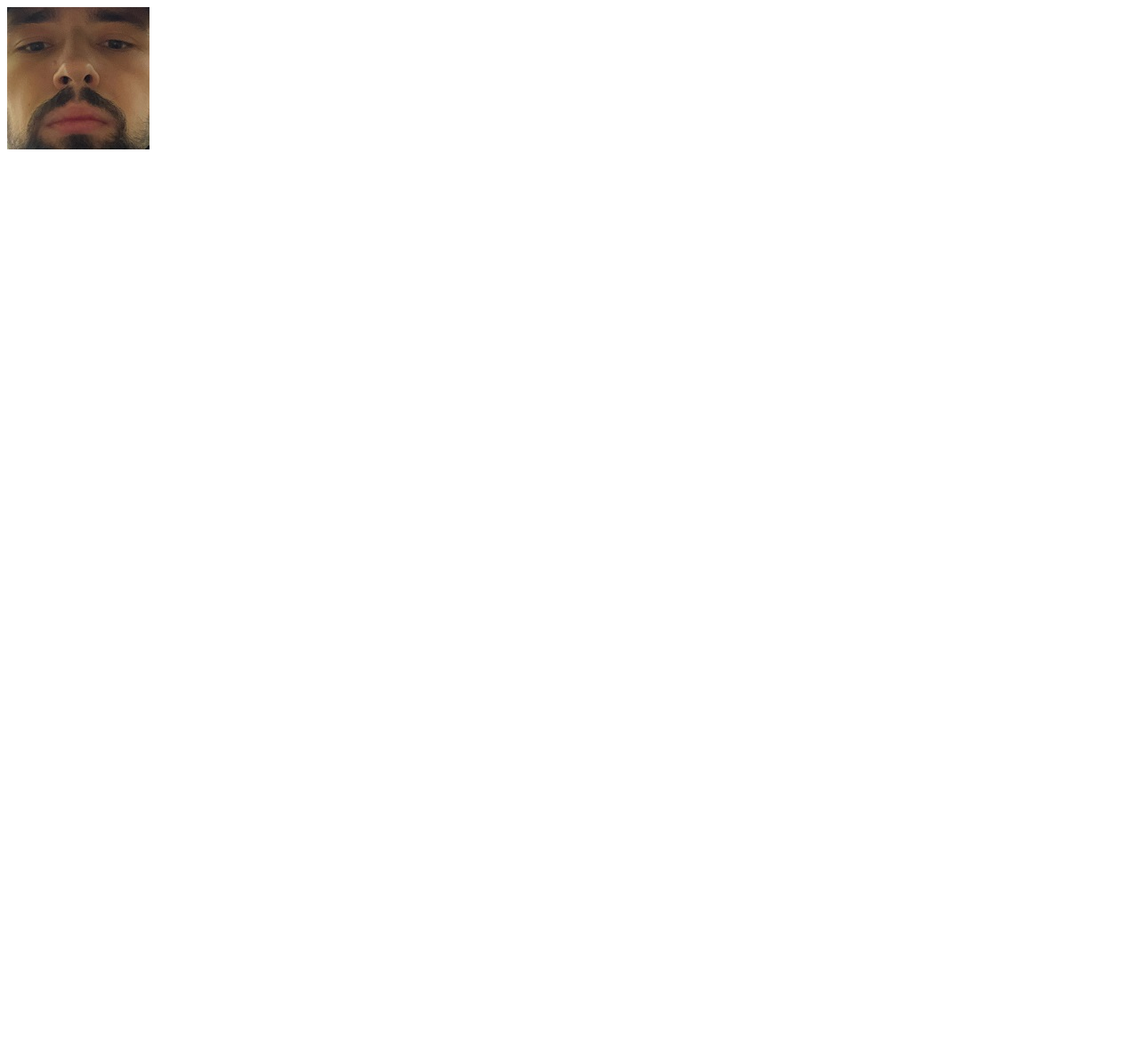
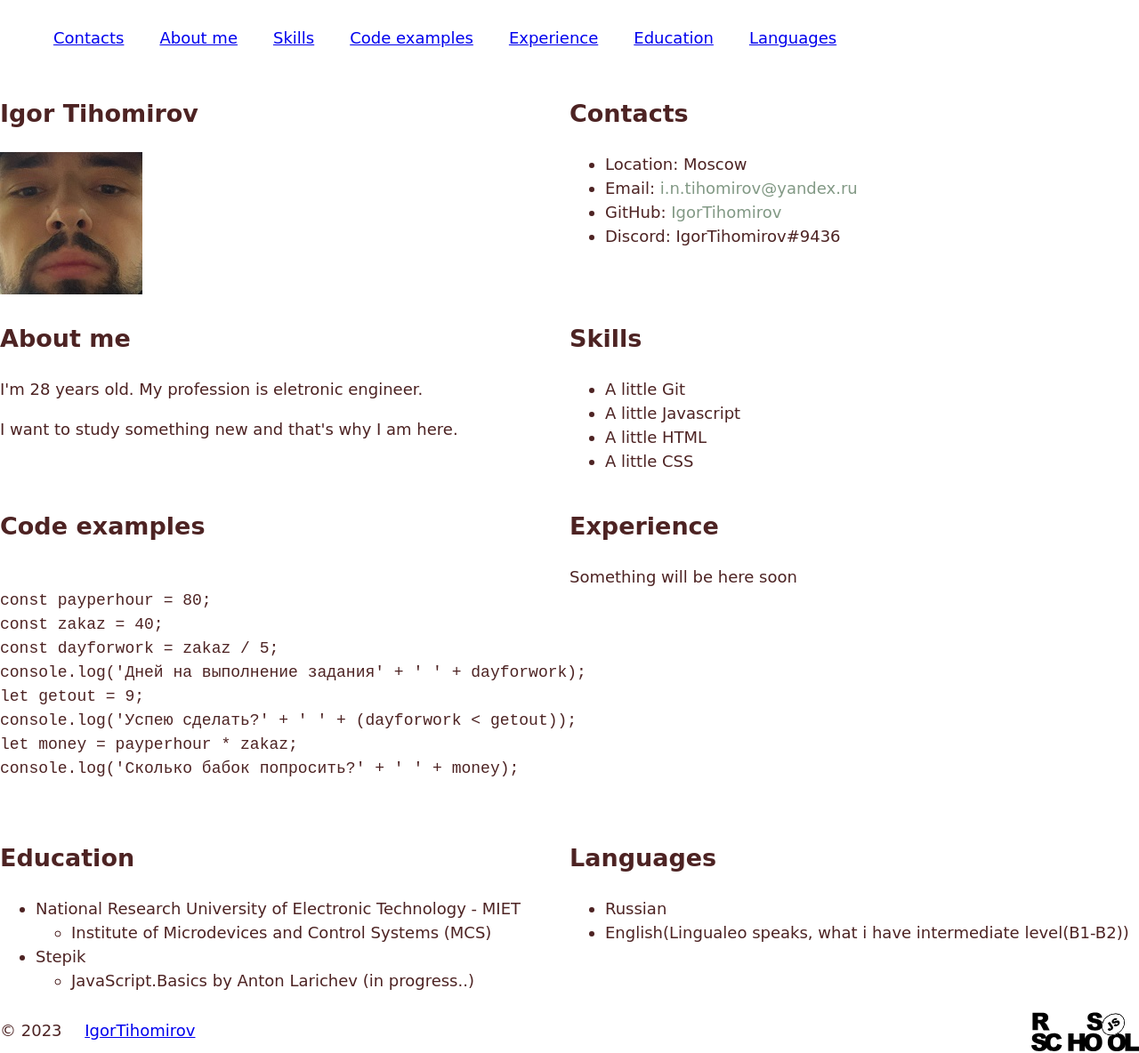
Before and after one commit to IgorTihomirov/rsschool-cv, a plain HTML site: page index.html in a window 1280 px wide. Shown: the whole page at 89% size. Before the commit the page ends 800 px from the top, so only its background shows below. Drawn offline with Linux system fonts and the light colour scheme; a web font is replaced by a local one.

Commit message:
docs: update index,style,cv,readme files. Add rss image

```diff
--- a/index.html
+++ b/index.html
@@ -4,9 +4,141 @@
     <meta charset="UTF-8" />
     <meta name="viewport" content="width=device-width, initial-scale=1.0" />
     <title>cv</title>
-    <link rel="stylesheet" href="style.css">
-    <img src="assets/img/me_photo.jpg" alt="my photo">
-    <link rel="icon" href="assets/favicon.ico">
+    <link rel="stylesheet" href="style.css" />
+    <link rel="icon" href="assets/favicon.ico" />
+    <link rel="preconnect" href="https://fonts.googleapis.com" />
+    <link rel="preconnect" href="https://fonts.gstatic.com" crossorigin />
+    <link
+      href="https://fonts.googleapis.com/css2?family=Caprasimo&display=swap"
+      rel="stylesheet"
+    />
   </head>
-  <body></body>
+  <body>
+    <header class="header">
+      <div class="container header-container">
+        <nav class="nav">
+          <ul class="nav-list">
+            <li class="nav-item">
+              <a href="#contacts" class="nav-link">Contacts</a>
+            </li>
+            <li class="nav-item">
+              <a href="#about-me" class="nav-link">About me</a>
+            </li>
+            <li class="nav-item">
+              <a href="#skills" class="nav-link">Skills</a>
+            </li>
+            <li class="nav-item">
+              <a href="#code-examples" class="nav-link">Code examples</a>
+            </li>
+            <li class="nav-item">
+              <a href="#experience" class="nav-link">Experience</a>
+            </li>
+            <li class="nav-item">
+              <a href="#education" class="nav-link">Education</a>
+            </li>
+            <li class="nav-item">
+              <a href="#languages" class="nav-link">Languages</a>
+            </li>
+          </ul>
+        </nav>
+      </div>
+    </header>
+    <main class="main">
+      <div class="container main-container">
+        <section class="section" id="profile">
+          <h1 class="section-title">Igor Tihomirov</h1>
+          <img src="assets/img/me_photo.jpg" alt="my photo" />
+        </section>
+        <section class="section" id="contacts">
+          <h2 class="section-title">Contacts</h2>
+          <ul class="section-list">
+            <li class="section-item contacts-item">Location: Moscow</li>
+            <li class="section-item contacts-item">
+              Email:
+              <a href="mailto:i.n.tihomirov@yandex.ru" title="email"
+                >i.n.tihomirov@yandex.ru</a
+              >
+            </li>
+            <li class="section-item contacts-item">
+              GitHub:
+              <a href="https://github.com/IgorTihomirov" title="GitHub"
+                >IgorTihomirov</a
+              >
+            </li>
+            <li class="section-item contacts-item">
+              Discord: IgorTihomirov#9436
+            </li>
+          </ul>
+        </section>
+        <section class="section" id="about-me">
+          <h2 class="section-title">About me</h2>
+          <p>I'm 28 years old. My profession is eletronic engineer.</p>
+          <p>I want to study something new and that's why I am here.</p>
+        </section>
+        <section class="section" id="skills">
+          <h2 class="section-title">Skills</h2>
+          <ul class="section-list">
+            <li class="section-item skills-item">A little Git</li>
+            <li class="section-item skills-item">A little Javascript</li>
+            <li class="section-item skills-item">A little HTML</li>
+            <li class="section-item skills-item">A little CSS</li>
+          </ul>
+        </section>
+        <section class="section" id="code-examples">
+          <h2 class="section-title">Code examples</h2>
+          <pre class="pre"><code>
+const payperhour = 80;
+const zakaz = 40;
+const dayforwork = zakaz / 5;
+console.log('Дней на выполнение задания' + ' ' + dayforwork);
+let getout = 9;
+console.log('Успею сделать?' + ' ' + (dayforwork < getout));
+let money = payperhour * zakaz;
+console.log('Сколько бабок попросить?' + ' ' + money);
+          </code></pre>
+        </section>
+        <section class="section" id="experience">
+          <h2 class="section-title">Experience</h2>
+          <p>Something will be here soon</p>
+        </section>
+        <section class="section" id="education">
+          <h2 class="section-title">Education</h2>
+          <ul class="section-list">
+            <li class="section-item educations-item">
+              National Research University of Electronic Technology - MIET
+              <ul>
+                <li>Institute of Microdevices and Control Systems (MCS)</li>
+              </ul>
+            </li>
+            <li class="section-item educations-item">
+              Stepik
+              <ul>
+                <li>JavaScript.Basics by Anton Larichev (in progress..)</li>
+              </ul>
+            </li>
+          </ul>
+        </section>
+        <section class="section" id="languages">
+          <h2 class="section-title">Languages</h2>
+          <ul class="section-list">
+            <li class="section-item languages-item">Russian</li>
+            <li class="section-item languages-item">
+              English(Lingualeo speaks, what i have intermediate level(B1-B2))
+            </li>
+          </ul>
+        </section>
+      </div>
+    </main>
+    <footer class="footer">
+      <div class="container footer-container">
+        <div>
+          © 2023
+          <a href="https://github.com/IgorTihomirov" class="github nav-link"
+            >IgorTihomirov</a
+          >
+        </div>
+        <a href="https://rs.school/js-stage0/" class="rss"></a>
+      </div>
+    </footer>
+  </body>
 </html>
--- a/style.css
+++ b/style.css
@@ -0,0 +1,85 @@
+body {
+  display: flex;
+  flex-direction: column;
+  justify-content: space-between;
+  min-width: 320px;
+  min-height: 100vh;
+  margin: 0;
+  padding: 0;
+  font-family: 'Caprasimo', cursive;
+  font-size: 18px;
+  font-weight: 400;
+  line-height: 1.5;
+  color: #4d2323;
+  /*border: 1px solid red;*/
+}
+* {
+  box-sizing: border-box;
+}
+.container {
+  max-width: 1440px;
+  margin: 0 auto;
+}
+.main-container {
+  display: flex;
+  flex-wrap: wrap;
+}
+
+.section {
+  width: 50%;
+}
+.header-container {
+  display: flex;
+  flex-wrap: wrap;
+}
+
+.section {
+  width: 50%;
+}
+.footer-container {
+  display: flex;
+  justify-content: space-between;
+  align-items: center;
+}
+
+.section {
+  width: 50%;
+}
+@media (max-width: 768px) {
+  .section {
+    width: 100%;
+  }
+}
+.nav-list {
+  display: flex;
+  justify-content: flex-end;
+  align-items: center;
+  list-style: none;
+}
+.nav-link {
+  padding: 0 20px;
+  line-height: 50px;
+  transition: .3s;
+}
+.section-item a {
+  color: #829985;
+  text-decoration: none;
+  transition: color 0.5s;
+}
+
+.section-item a:hover {
+  color: #4d2323;
+}
+html {
+  scroll-behavior: smooth;
+}
+.rss {
+  width: 121px;
+  height: 45px;
+  background-image: url("./assets/svg/rss.svg");
+  background-size: contain;
+  background-repeat: no-repeat;
+}
+.rss {
+  display: block;
+}
```
Also changed, not shown: assets/svg/rss.svg (added), 2 other files.
